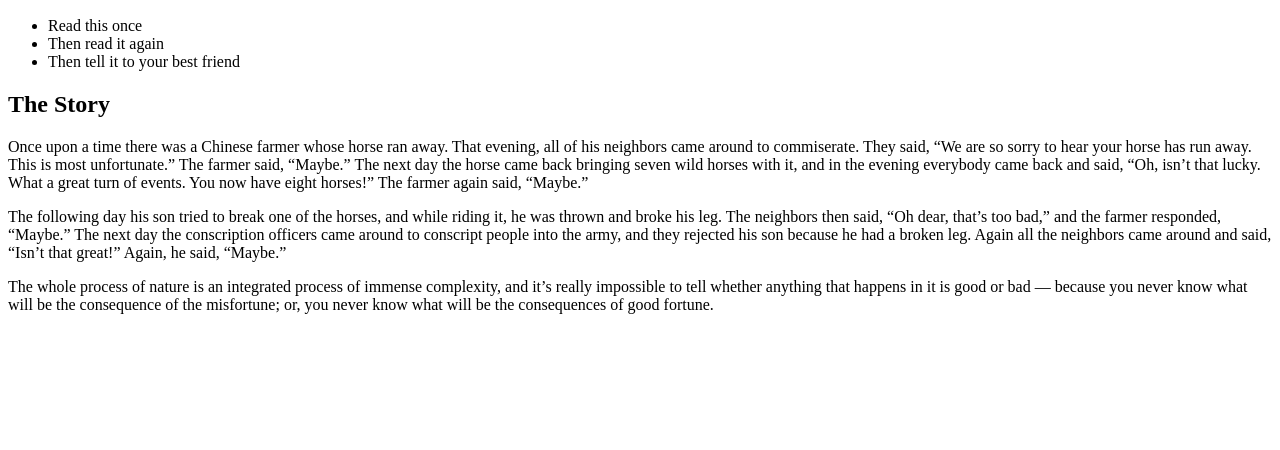
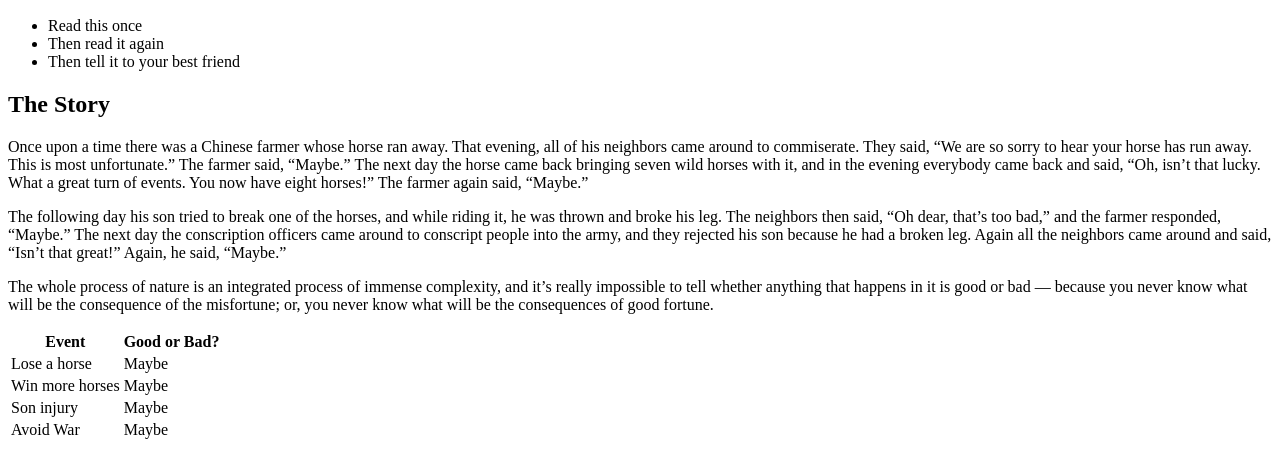
Before and after one commit to lawrencegorris/CSS-THE_CHINESE_FARMER, a plain HTML site: page index.html in a window 1280 px wide. Shown: the part 434-884 px from the top of the page. Before the commit the page ends 800 px from the top, so only its background shows below. Drawn offline with Linux system fonts and the light colour scheme.

Commit message:
table added

```diff
--- a/index.html
+++ b/index.html
@@ -28,11 +28,37 @@
             </ul>
         </section>
 
-        <section>
+        <section id="story">
             <h2>The Story</h2>
             <p>Once upon a time there was a Chinese farmer whose horse ran away. That evening, all of his neighbors came around to commiserate. They said, “We are so sorry to hear your horse has run away. This is most unfortunate.” The farmer said, “Maybe.” The next day the horse came back bringing seven wild horses with it, and in the evening everybody came back and said, “Oh, isn’t that lucky. What a great turn of events. You now have eight horses!” The farmer again said, “Maybe.” </p>
             <p>The following day his son tried to break one of the horses, and while riding it, he was thrown and broke his leg. The neighbors then said, “Oh dear, that’s too bad,” and the farmer responded, “Maybe.” The next day the conscription officers came around to conscript people into the army, and they rejected his son because he had a broken leg. Again all the neighbors came around and said, “Isn’t that great!” Again, he said, “Maybe.”</p>
             <p>The whole process of nature is an integrated process of immense complexity, and it’s really impossible to tell whether anything that happens in it is good or bad — because you never know what will be the consequence of the misfortune; or, you never know what will be the consequences of good fortune.</p>
+
+        </section>
+
+        <section id="table">
+            <table>
+                <tr>
+                    <th>Event</th>
+                    <th>Good or Bad?</th>
+                </tr>
+                <tr>
+                    <td>Lose a horse</td>
+                    <td>Maybe</td>
+                </tr>
+                <tr>
+                    <td>Win more horses</td>
+                    <td>Maybe</td>
+                </tr>
+                <tr>
+                    <td>Son injury</td>
+                    <td>Maybe</td>
+                </tr>
+                <tr>
+                    <td>Avoid War</td>
+                    <td>Maybe</td>
+                </tr>
+            </table>
         </section>
 
     </main>
```
